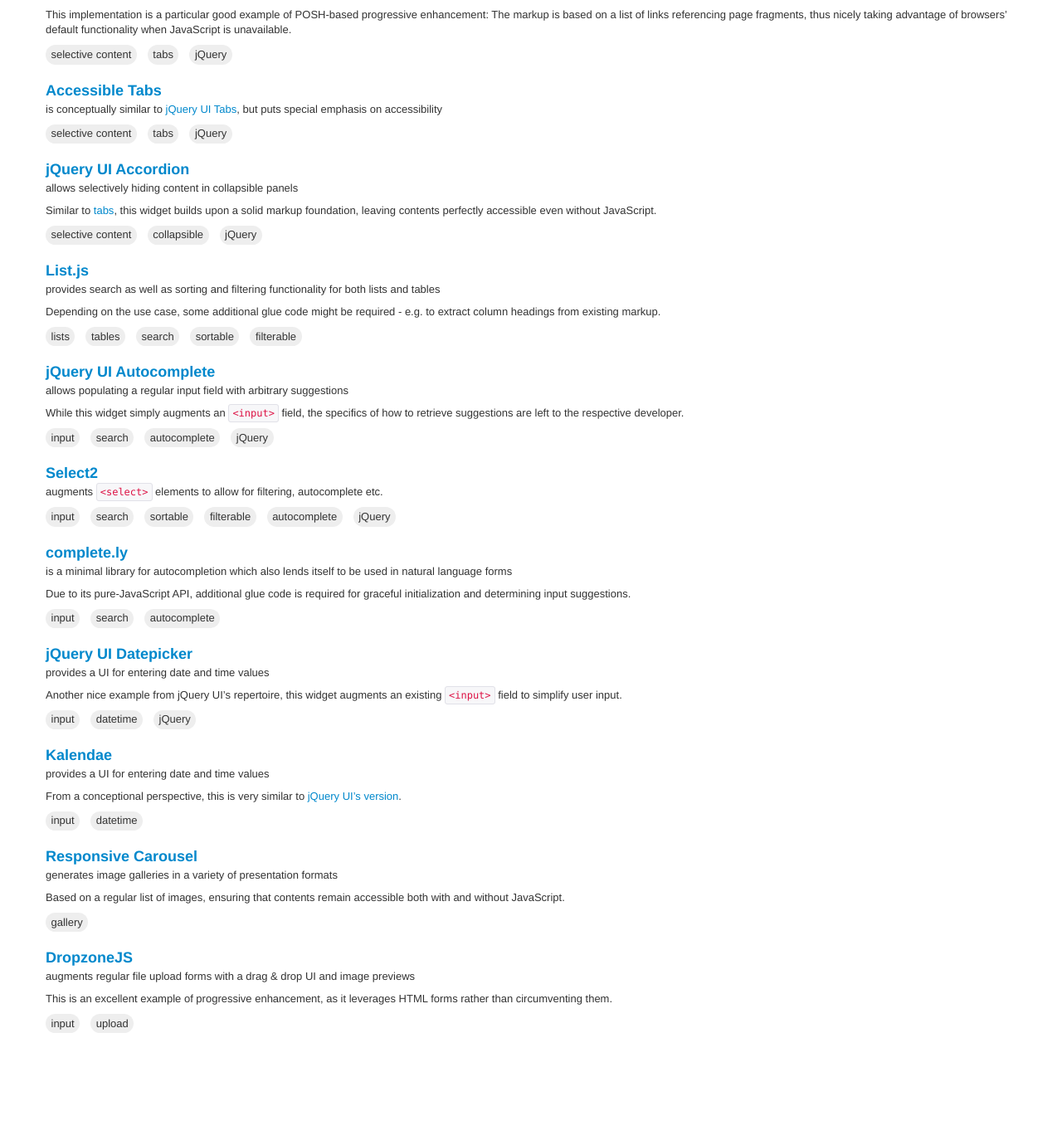
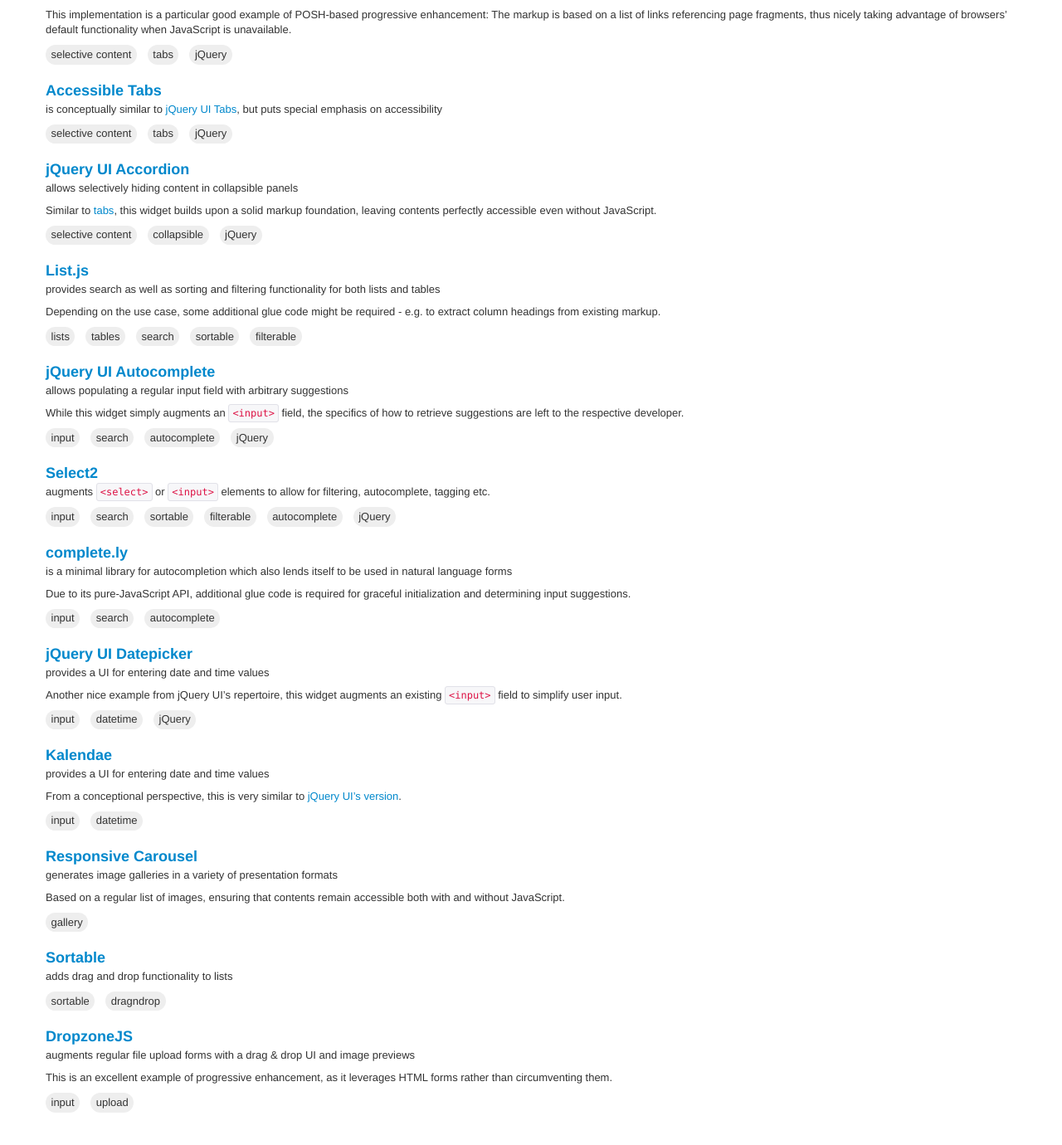
Before and after one commit to innoq/ROCA, a Jekyll site: the page built from libraries.md, in a window 1280 px wide and 1400 px high, scrolled down 683 px. Shown: the top 1380 px of the window at 83% size. Built offline with Jekyll 4.4.1, drawn with Linux system fonts in a browser that asks for light colours; before the commit the page ends 1987 px from its top, so only the background shows below that.

Commit message:
added Sortable

```diff
--- a/libraries.md
+++ b/libraries.md
@@ -97,7 +97,8 @@
   * jQuery
 
 * ### [Select2](http://ivaynberg.github.io/select2/)
-  augments `<select>` elements to allow for filtering, autocomplete etc.
+  augments `<select>` or `<input>` elements to allow for filtering,
+  autocomplete, tagging etc.
 
   * input
   * search
@@ -144,6 +145,12 @@
 
   * gallery
 
+* ### [Sortable](http://rubaxa.github.io/Sortable/)
+  adds drag and drop functionality to lists
+
+  * sortable
+  * dragndrop
+
 * ### [DropzoneJS](http://www.dropzonejs.com)
   augments regular file upload forms with a drag & drop UI and image previews
 
```
